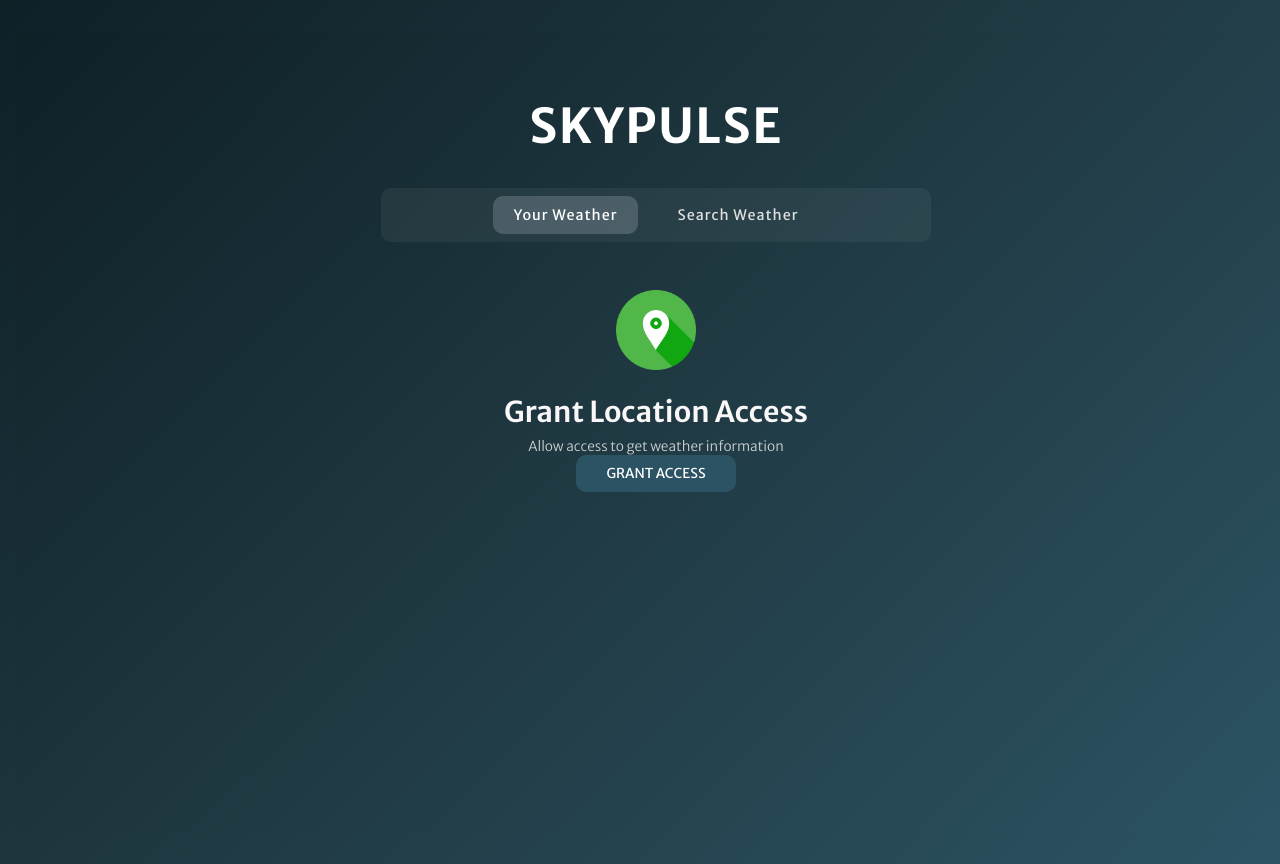
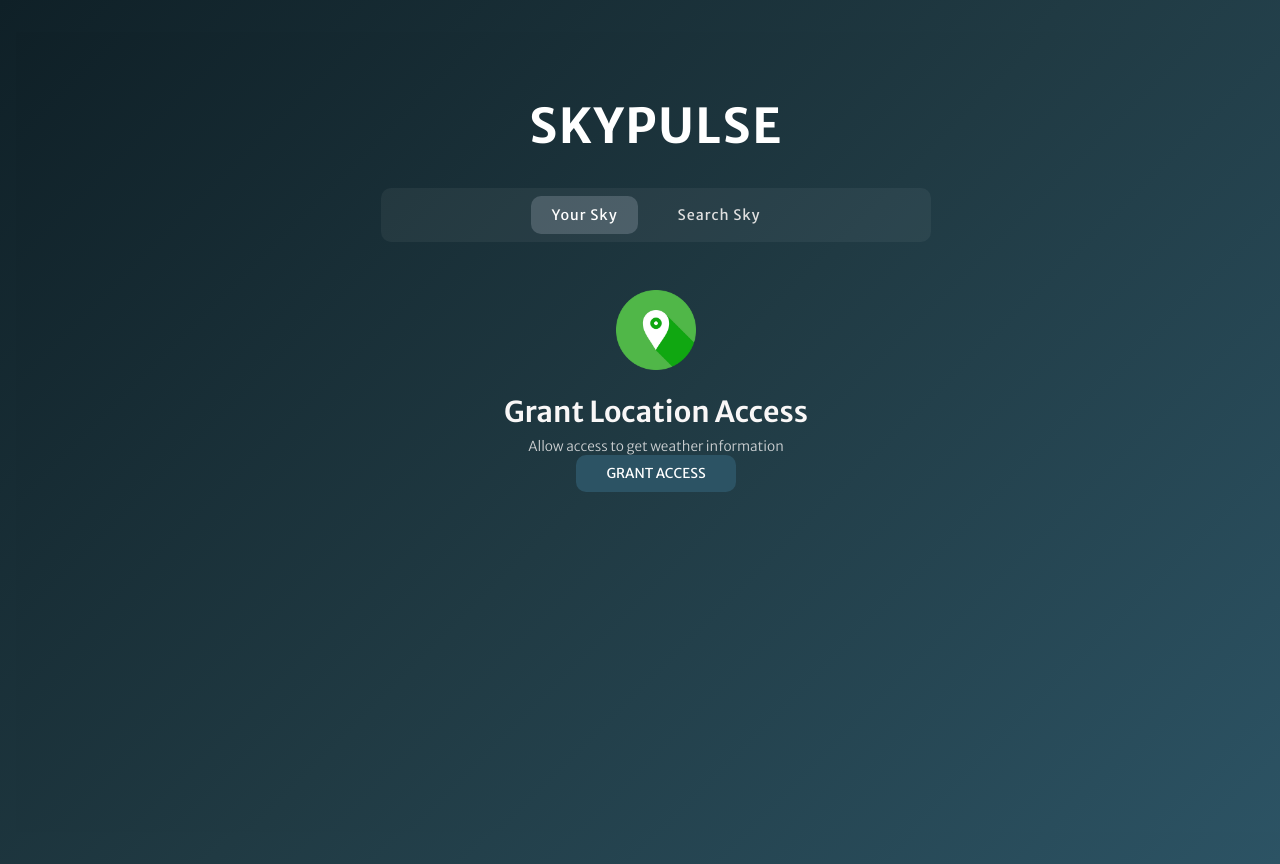
Before and after one commit to Ansorn07/SkyPulse, a plain HTML site: page index.html in a window 1280 px wide. Drawn offline with Linux system fonts and the light colour scheme.

Commit message:
homepage fix

```diff
--- a/index.html
+++ b/index.html
@@ -26,8 +26,8 @@
 
       <!-- Tab Navigation -->
       <div class="tabContainer">
-        <p class="tab currentTab" data-userWeather>Your Weather</p>
-        <p class="tab" data-searchWeather>Search Weather</p>
+        <p class="tab currentTab" data-userWeather>Your Sky</p>
+        <p class="tab" data-searchWeather>Search Sky</p>
       </div>
 
       <!-- Main Content -->
```
